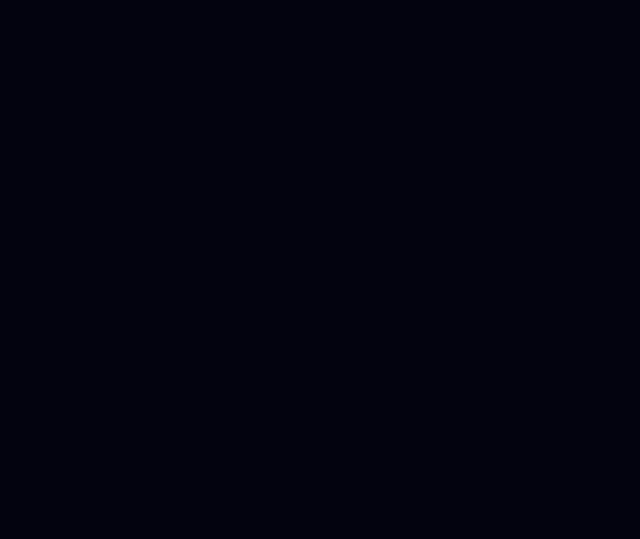
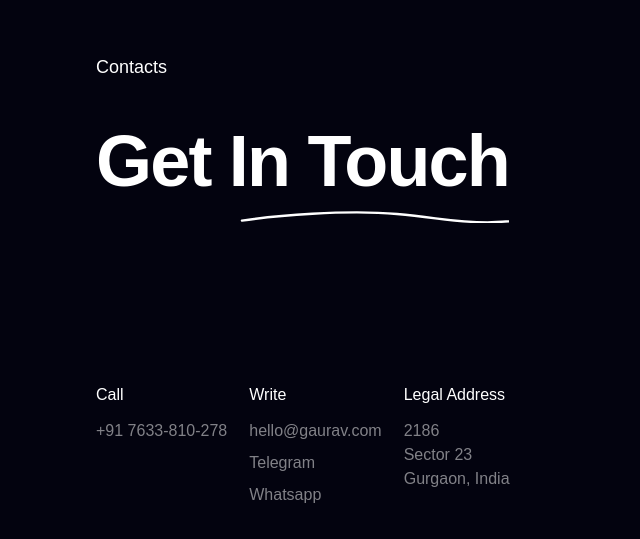
Before and after one commit to Rishi2600/web-syde, a Next.js app: page / in a window 1280 px wide. Shown: the part 8508-9047 px from the top of the page, without its empty margins (0-640 px from the left). Before the commit the page ends 8499 px from the top, so only its background shows below. Built offline with nearby package versions, Linux system fonts and the light colour scheme.

Commit message:
add footer contact

```diff
--- a/src/app/page.tsx
+++ b/src/app/page.tsx
@@ -1,3 +1,4 @@
+import Footer from "@/components/Footer";
 import HeroSection from "@/components/HeroSection";
 import Navbar from "@/components/Navbar";
 import ProjectSection from "@/components/ProjectSection";
@@ -22,6 +23,7 @@
       <ProjectBanner />
       <ProjectSection />
       {/* <ScrollItem /> */}
+      <Footer />
     </>
   );
 }
--- a/src/components/Footer.tsx
+++ b/src/components/Footer.tsx
@@ -0,0 +1,63 @@
+import Link from "next/link";
+import DashedAnimatedLine from "./ui/DashedAnimatedLine";
+
+export default function Footer() {
+    return (
+        <>
+            <div className="block">
+                <div className="relative box-border py-16 leading-normal text-secondary">
+                    <div className="container">
+
+                        <div className="flex flex-col justify-center items-start box-border text-secondary">
+                            <div className="text-lg mb-7 font-normal leading-6">Contacts</div>
+                            <div className="mb-8 font-semibold leading-normal text-7xl tracking-tight ">
+                                <Link href={"/contact/#"}
+                                className="leading-snug mb-8 no-underline duration-500 group">Get In Touch
+                                    <DashedAnimatedLine />
+                                </Link>
+                            </div>
+                        </div>
+
+                        {/* 1 more div here  */}
+
+                        <div className="mt-24 mb-28 leading-normal">
+                            <div className="-mx-3 flex flex-wrap">
+
+                                <div className="px-3 col-[25%] box-border flex flex-col">
+                                    <strong className="text-base block mb-3 font-medium">Call</strong>
+                                    <Link href={"#"} className="inline-block transition-all duration-500 opacity-50 hover:opacity-100 hover:text-accent mb-2">+91 7633-810-278</Link>
+                                </div>
+
+                                <div className="px-[10px] col-[25%] box-border flex flex-col">
+                                <strong className="text-base block mb-3 font-medium">Write</strong>
+                                    <div className="block">
+                                    <Link href={"#"} className="inline-block transition-all duration-500 opacity-50 hover:opacity-100 hover:text-accent mb-2"> hello@gaurav.com</Link>
+                                    </div>
+                                    <div className="block">
+                                    <Link href={"#"} className="inline-block transition-all duration-500 opacity-50 hover:opacity-100 hover:text-accent mb-2">Telegram</Link>
+                                    </div>
+                                    <div className="block">
+                                    <Link href={"#"} className="inline-block transition-all duration-500 opacity-50 hover:opacity-100 hover:text-accent mb-2"> Whatsapp</Link>
+                                    </div>
+                                </div>
+
+                                <div className="px-3 col-[25%] box-border flex flex-col">
+                                    <strong className="text-base block mb-3 font-medium">Legal Address</strong>
+                                    <Link href={"#"} className="inline-block transition-all duration-500 opacity-50 hover:opacity-100 hover:text-accent mb-2">
+                                    2186 <br />
+                                    Sector 23 <br />
+                                    Gurgaon, India
+                                    </Link>
+                                </div>
+
+                            </div>
+                        </div>
+
+                        {/* 1 More div here- Social */}
+
+                    </div>
+                </div>
+            </div>
+        </>
+    )
+}
--- a/src/components/HeroSection.tsx
+++ b/src/components/HeroSection.tsx
@@ -9,7 +9,7 @@
         <>
             <div className="relative py-32 my-20 items-center justify-center text-center">
                 <div className="container">
-                    <h1 className=" text-center mb-8 flex px-2 pl-3 font-medium leading-normal text-6xl my-10 tracking-tight text-secondary">
+                    <h1 className="text-center mb-8 flex px-2 pl-3 font-medium leading-normal text-6xl my-10 tracking-tight text-secondary">
                         <Link href={"/services/#design"}
                         className="leading-snug px-7 mb-6 text-secondary no-underline duration-500 group">Design
                                 {/* <SpikeAnimatedLine /> */}
```
